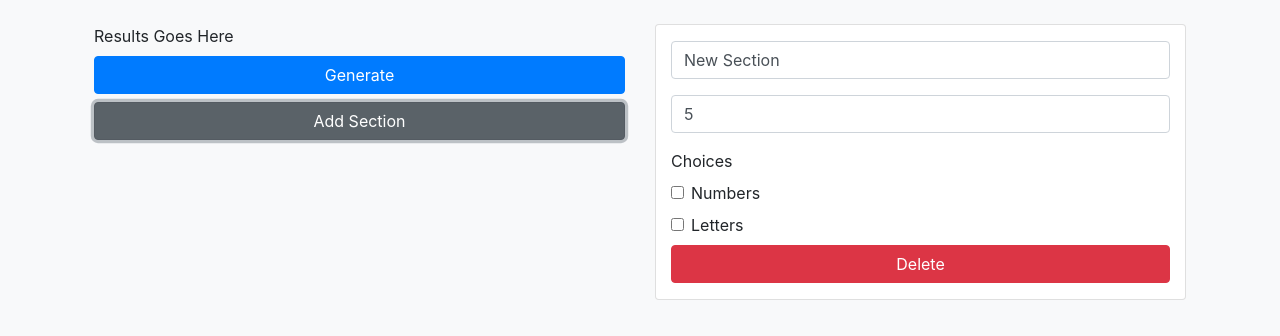
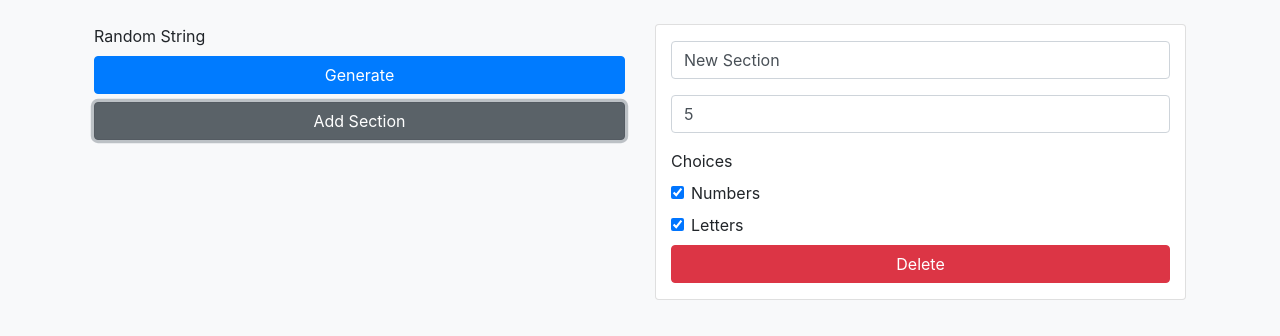
Before and after one commit to Zehua-Chen/random, a Vue app: page / in a window 1280 px wide. Both pictures are taken after a click on the button "Add Section". Shown: the top 336 px of the page. Built offline with nearby package versions, Linux system fonts and the light colour scheme.

Commit message:
[feat] Minimal Viable Product

```diff
--- a/src/App.vue
+++ b/src/App.vue
@@ -19,23 +19,27 @@
     <div class="container page">
       <div class="row">
         <div class="col-6">
-          <div>Results Goes Here</div>
-          <Button class="action" block>Generate</Button>
-          <Button class="action" variant="secondary" block @click="onAddSection"
+          <div>{{ output }}</div>
+          <Button class="action" block @click="generate()">Generate</Button>
+          <Button
+            class="action"
+            variant="secondary"
+            block
+            @click="onAddSection()"
             >Add Section</Button
           >
         </div>
         <div class="col-6 sections">
-          <div v-if="sections.length !== 0">
+          <div v-if="configuration.sections.length !== 0">
             <RandomSection
-              v-for="(section, index) in sections"
+              v-for="(section, index) in configuration.sections"
               :key="section.id"
               :value="section"
               @delete="onDelete(index)"
               @input="onInput(index, ...arguments)"
             ></RandomSection>
           </div>
-          <div v-if="sections.length === 0">Empty</div>
+          <div v-else-if="configuration.sections.length === 0">Empty</div>
         </div>
       </div>
     </div>
@@ -46,7 +50,8 @@
 import Vue from "vue";
 import Component from "vue-class-component";
 import Button from "./components/Button.vue";
-import RandomSection, { RandomSectionModel } from "./components/RandomSection";
+import RandomSection from "./components/RandomSection";
+import { RandomSectionModel, RandomConfiguration } from "./services";
 
 @Component({
   components: {
@@ -55,20 +60,29 @@ import RandomSection, { RandomSectionModel } from "./components/RandomSection";
   },
 })
 class App extends Vue {
-  private sections: RandomSectionModel[] = [];
+  configuration: RandomConfiguration = new RandomConfiguration();
+  output = "Random String";
 
-  onAddSection() {
-    this.sections.push(new RandomSectionModel(Date.now()));
+  onAddSection(): void {
+    this.configuration.sections.push(new RandomSectionModel(Date.now()));
   }
 
-  onDelete(deleteIndex: number) {
-    this.sections = this.sections.filter(
+  onDelete(deleteIndex: number): void {
+    this.configuration.sections = this.configuration.sections.filter(
       (section, index) => index !== deleteIndex
     );
   }
 
-  onInput(inputIndex: number, value: RandomSectionModel) {
-    this.sections[inputIndex] = value;
+  onInput(inputIndex: number, value: RandomSectionModel): void {
+    this.configuration.sections[inputIndex] = value;
+  }
+
+  generate(): void {
+    if (this.configuration.sections.length === 0) {
+      return;
+    }
+
+    this.output = this.configuration.toString();
   }
 }
 
--- a/src/components/RandomSection/RandomSection.vue
+++ b/src/components/RandomSection/RandomSection.vue
@@ -53,7 +53,7 @@
 import Vue from "vue";
 import Component from "vue-class-component";
 import Button from "../Button.vue";
-import { RandomSectionModel } from "./model";
+import { RandomSectionModel } from "../../services";
 
 @Component({
   components: {
--- a/src/components/RandomSection/index.ts
+++ b/src/components/RandomSection/index.ts
@@ -1,2 +1 @@
 export { default } from "./RandomSection.vue";
-export * from "./model";
--- a/src/components/RandomSection/model.ts
+++ /dev/null
@@ -1,21 +0,0 @@
-export class RandomSectionModel {
-  id: number;
-  name: string = "New Section";
-  length: number = 5;
-  useNumbers: boolean = false;
-  useLetters: boolean = false;
-
-  constructor(id: number) {
-    this.id = id;
-  }
-
-  clone(): RandomSectionModel {
-    let copy = new RandomSectionModel(this.id);
-    copy.name = this.name;
-    copy.length = this.length;
-    this.useNumbers = this.useNumbers;
-    this.useLetters = this.useLetters;
-
-    return copy;
-  }
-}
--- /dev/null
+++ b/src/services/index.ts
@@ -0,0 +1,59 @@
+const letters: string = "abcdefghijklmnopqrstuvwxyz";
+
+export class RandomSectionModel {
+  id: number;
+  name: string = "New Section";
+  length: number = 5;
+  useNumbers: boolean = true;
+  useLetters: boolean = true;
+
+  constructor(id: number) {
+    this.id = id;
+  }
+
+  clone(): RandomSectionModel {
+    let copy = new RandomSectionModel(this.id);
+    copy.name = this.name;
+    copy.length = this.length;
+    this.useNumbers = this.useNumbers;
+    this.useLetters = this.useLetters;
+
+    return copy;
+  }
+
+  toString(): string {
+    let choices: string[] = [];
+    let output: string[] = [];
+
+    if (this.useLetters) {
+      for (let i = 0; i < letters.length; i++) {
+        choices.push(letters[i]);
+      }
+    }
+
+    if (this.useNumbers) {
+      for (let i = 0; i < 9; i++) {
+        choices.push(i.toString());
+      }
+    }
+
+    if (choices.length === 0) {
+      throw new Error("Cannot create random string from empty choices");
+    }
+
+    for (let i = 0; i < this.length; i++) {
+      let index = Math.floor(Math.random() * choices.length);
+      output.push(choices[index]);
+    }
+
+    return output.join("");
+  }
+}
+
+export class RandomConfiguration {
+  sections: RandomSectionModel[] = [];
+
+  toString(): string {
+    return this.sections.map((section) => section.toString()).join("-");
+  }
+}
```
